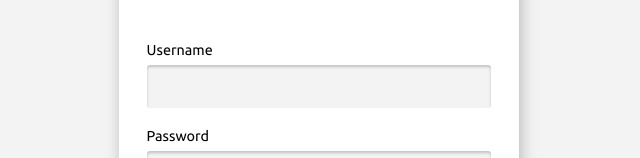
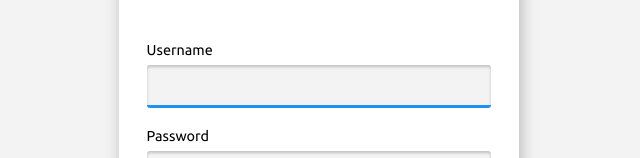
Before and after one commit to MatheusOliveiraSilva/todo-list-react-node, a React app in the folder client/: page /login in a window 1280 px wide. Shown: the part 185-343 px from the top of the page, without its empty margins (321-961 px from the left). Built offline with nearby package versions, Linux system fonts and the light colour scheme.

Commit message:
auto complete set to no and auto focus set to default

```diff
--- a/client/src/pages/Login/index.jsx
+++ b/client/src/pages/Login/index.jsx
@@ -19,7 +19,13 @@ function Login() {
 
 					<div>
 						<label htmlFor='username'>Username</label>
-						<input type='text' name='' id='username' />
+						<input
+							type='text'
+							name=''
+							id='username'
+							autoComplete='no'
+							autoFocus
+						/>
 					</div>
 					<div>
 						<label htmlFor='password'>Password</label>
```
